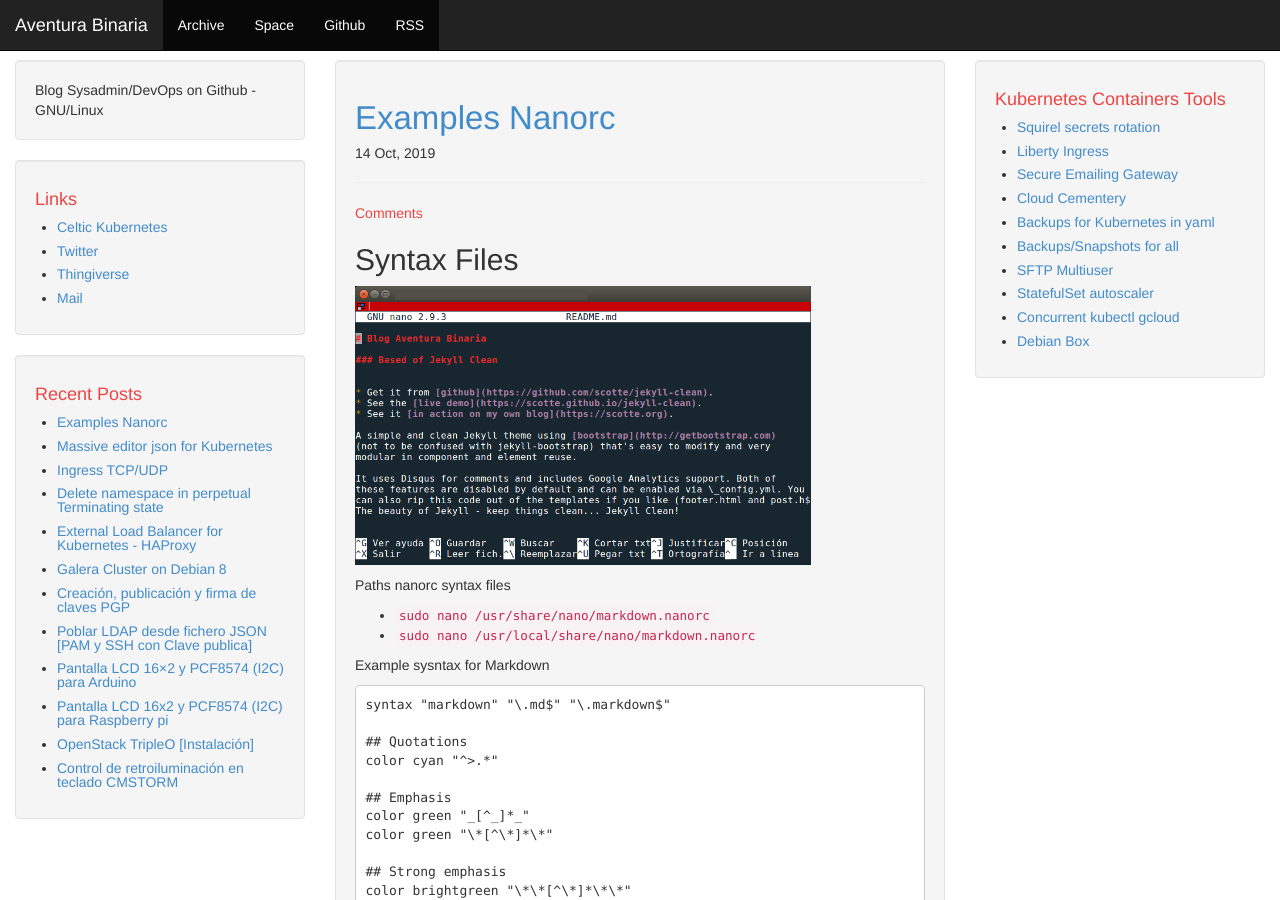
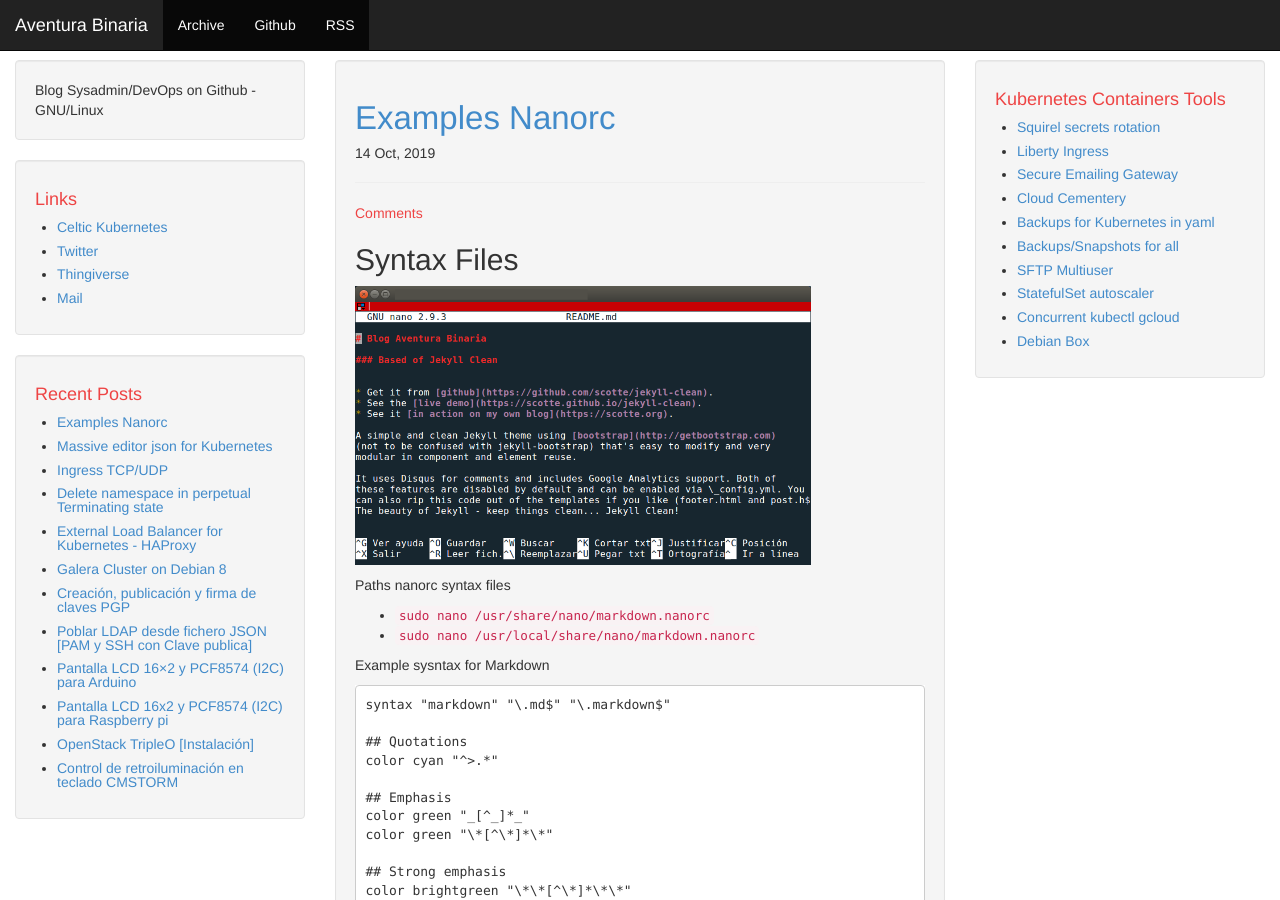
Before and after one commit to Tedezed/aventurabinaria.es, a Jekyll site: the page built from index.html, in a window 1280 px wide and 900 px high. Built offline with Jekyll 4.4.1, drawn with Linux system fonts in a browser that asks for light colours; the list of posts is cut into pages by our own code; comment, search, counter and statistics services are not loaded.

```diff
--- a/_includes/header.html
+++ b/_includes/header.html
@@ -34,7 +34,7 @@
                     <li class="active visible-xs-block"><a href="{{ site.baseurl }}/links.html">Links</a></li>
                     <li class="active"><a href="{{ site.baseurl }}/archive.html">Archive</a></li>
                     <!--<li class="active"><a href="{{ site.baseurl }}/about.html">About</a></li>-->
-                    <li class="active"><a href="{{ site.baseurl }}/space.html">Space</a></li>
+                    <!--<li class="active"><a href="{{ site.baseurl }}/space.html">Space</a></li>-->
                     {% if site.gitlab != '' %}
                       <li class="active"><a href="https://gitlab.com/{{ site.gitlab }}">Gitlab</a></li>
                     {% endif %}
--- a/space.html
+++ b/space.html
@@ -6,7 +6,7 @@
     <h1>Space</h1>
 
     <h3>ISS</h3>
-    <iframe src="https://www.google.com/search?q=%http://wsn.spaceflight.esa.int/iss/index_portal.php" width="100%" height="573"></iframe>
+    <!--<iframe src="https://www.google.com/search?q=%http://wsn.spaceflight.esa.int/iss/index_portal.php" width="100%" height="573"></iframe>-->
     <!--<iframe src="http://www.ustream.tv/channel/live-iss-stream+" width="100%" height="573"></iframe>-->
     <img src="https://www.heavens-above.com/orbitdisplay.aspx?icon=default&width=300&height=300&satid=25544" height="30%" width="30%">
 
```
